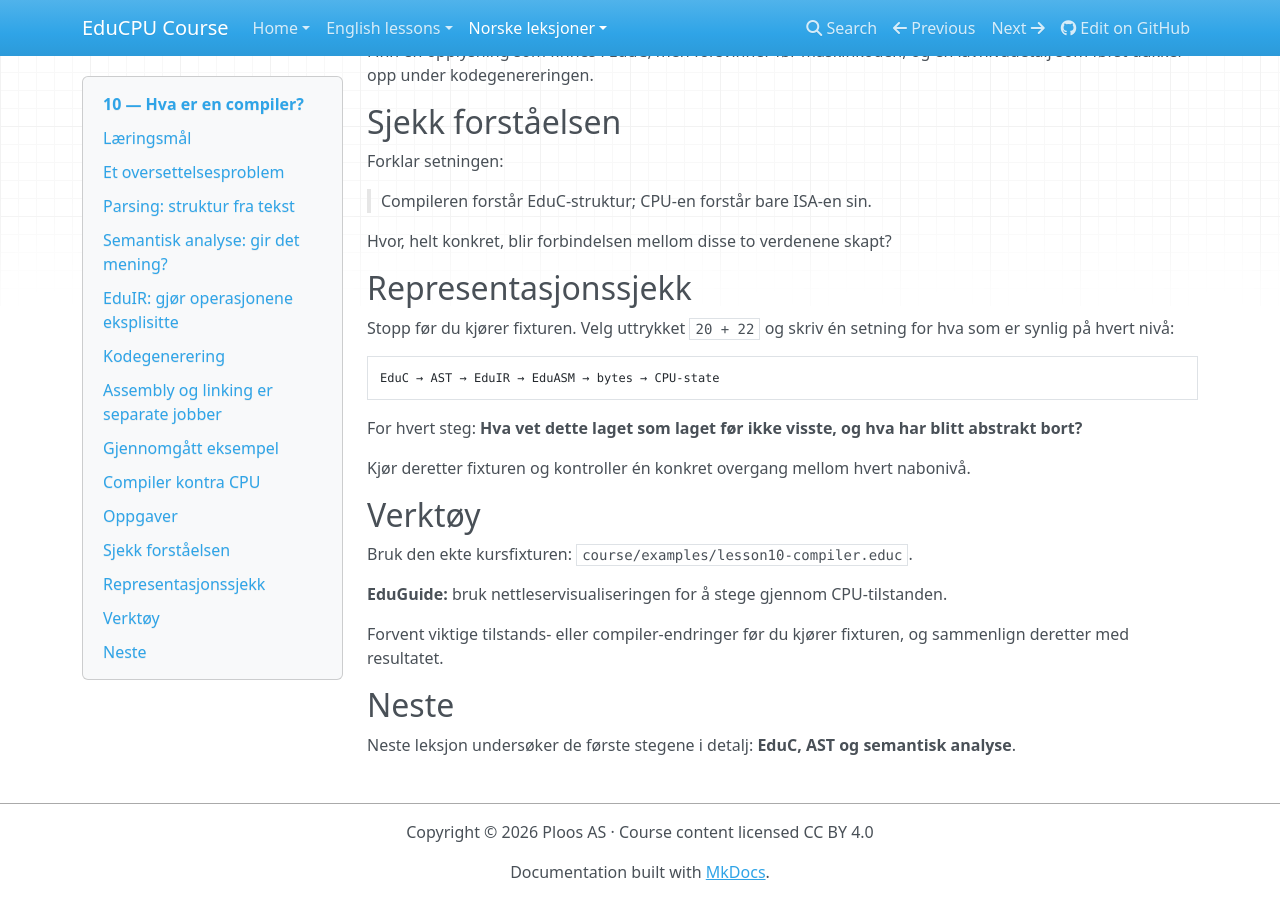
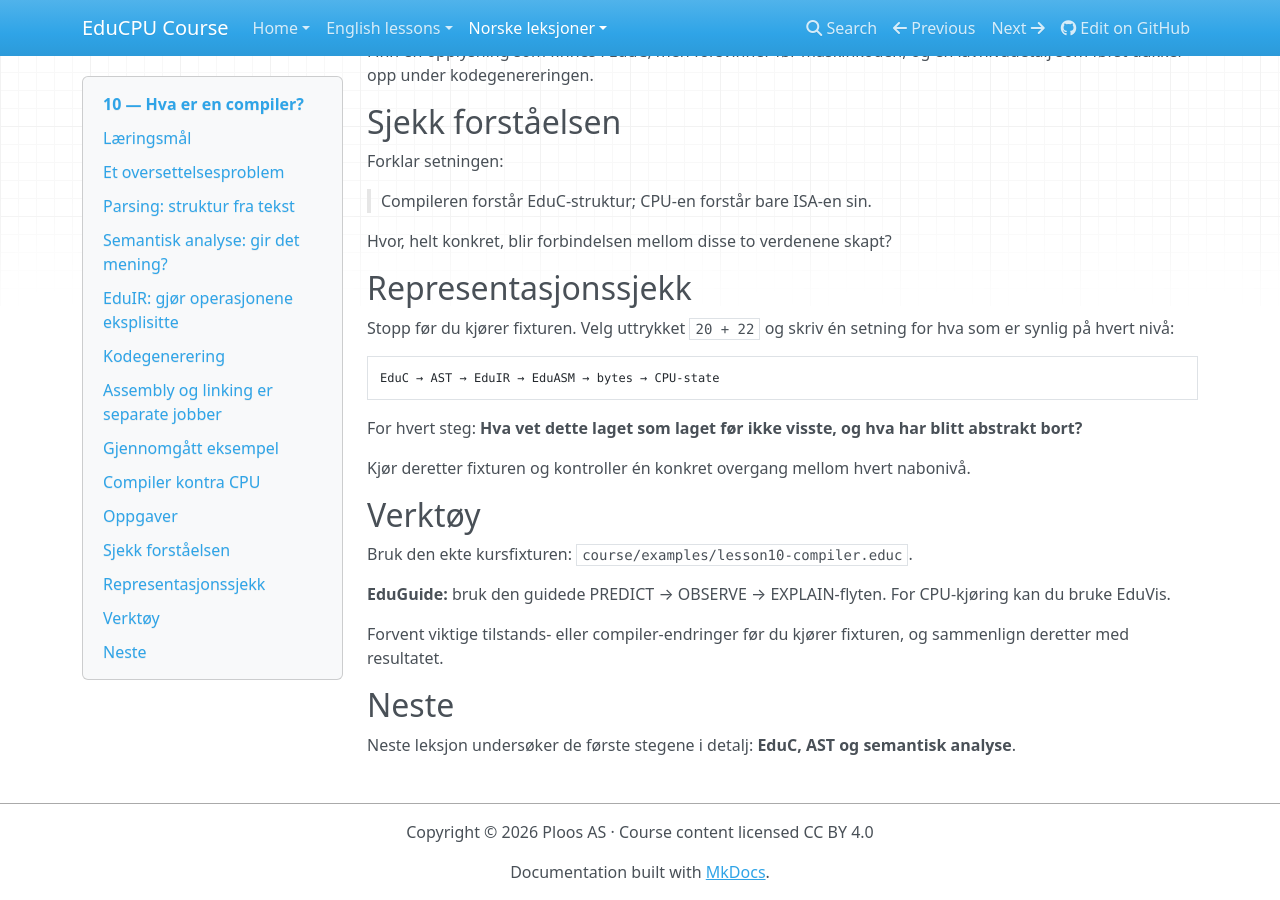
Before and after one commit to Ploos-AS/EduCPU, an MkDocs documentation site: the page built from course/no/lessons/10-hva-er-en-compiler.md, in a window 1280 px wide and 900 px high, scrolled down 3700 px. Built offline with MkDocs 1.6.1, drawn with Linux system fonts in a browser that asks for light colours; nearby versions of some CDN libraries.

Commit message:
Clarify EduGuide and EduVis roles in 10-hva-er-en-compiler.md

```diff
--- a/course/no/lessons/10-hva-er-en-compiler.md
+++ b/course/no/lessons/10-hva-er-en-compiler.md
@@ -198,7 +198,7 @@ Kjør deretter fixturen og kontroller én konkret overgang mellom hvert naboniv
 
 Bruk den ekte kursfixturen: `course/examples/lesson10-compiler.educ`.
 
-**EduGuide:** bruk nettleservisualiseringen for å stege gjennom CPU-tilstanden.
+**EduGuide:** bruk den guidede PREDICT → OBSERVE → EXPLAIN-flyten. For CPU-kjøring kan du bruke EduVis.
 
 Forvent viktige tilstands- eller compiler-endringer før du kjører fixturen, og sammenlign deretter med resultatet.
 
```
